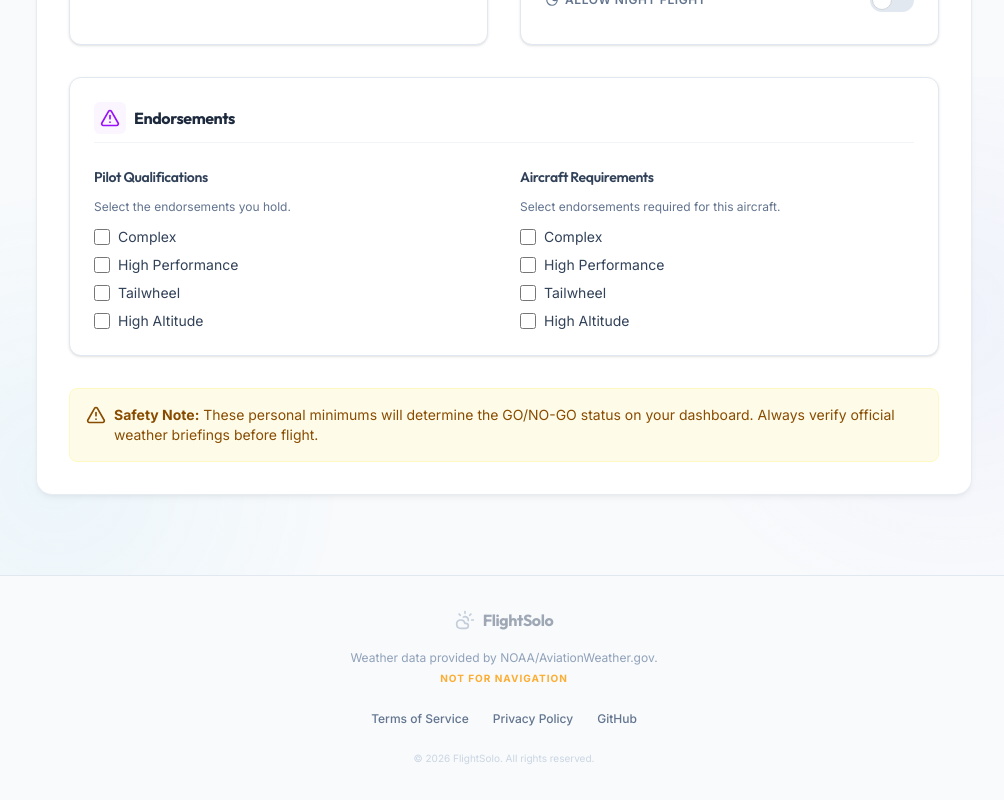
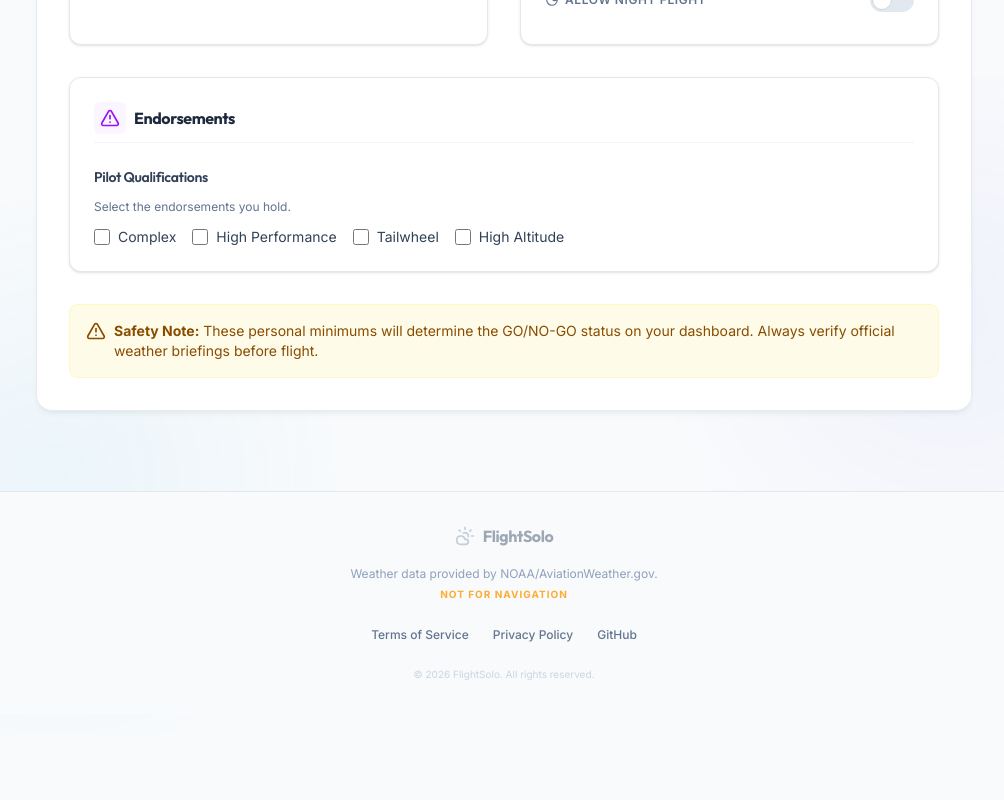
Before and after one commit to wavyvi00/pilotweatherbrief, a React (Vite) app: page /settings in a window 1280 px wide. Shown: the part 1523-2323 px from the top of the page, without its empty margins (136-1140 px from the left). After the commit the page ends 2261 px from the top, so only its background shows below. Built offline with nearby package versions, Linux system fonts and the light colour scheme.

Commit message:
Refactor aircraft endorsement editing to AircraftManager, update ScoringEngine and components

```diff
--- a/src/components/ProfileEditor.tsx
+++ b/src/components/ProfileEditor.tsx
@@ -249,12 +249,11 @@ export const ProfileEditor: React.FC<ProfileEditorProps> = ({ profile, onUpdate,
                         <h3 className="font-bold text-slate-800">Endorsements</h3>
                     </div>
 
-                    <div className="grid grid-cols-1 md:grid-cols-2 gap-8">
                     {/* Pilot Holds */}
                     <div className="space-y-3">
                         <h4 className="text-sm font-semibold text-slate-700">Pilot Qualifications</h4>
                         <p className="text-xs text-slate-500">Select the endorsements you hold.</p>
-                            <div className="space-y-2">
+                        <div className="flex flex-wrap gap-4">
                             {['complex', 'high-performance', 'tailwheel', 'high-altitude'].map(endo => (
                                 <label key={endo} className="flex items-center gap-2 cursor-pointer group">
                                     <input
@@ -276,41 +275,6 @@ export const ProfileEditor: React.FC<ProfileEditorProps> = ({ profile, onUpdate,
                             ))}
                         </div>
                     </div>
-
-                        {/* Aircraft Requires */}
-                        <div className="space-y-3">
-                            <h4 className="text-sm font-semibold text-slate-700">Aircraft Requirements</h4>
-                            <p className="text-xs text-slate-500">Select endorsements required for this aircraft.</p>
-                            <div className="space-y-2">
-                                {['complex', 'high-performance', 'tailwheel', 'high-altitude'].map(endo => (
-                                    <label key={`req-${endo}`} className="flex items-center gap-2 cursor-pointer group">
-                                        <input
-                                            type="checkbox"
-                                            className="w-4 h-4 rounded border-slate-300 text-amber-600 focus:ring-amber-500"
-                                            checked={profile.aircraft?.requiredEndorsements?.includes(endo)}
-                                            onChange={(e) => {
-                                                const current = profile.aircraft?.requiredEndorsements || [];
-                                                const newReqs = e.target.checked
-                                                    ? [...current, endo]
-                                                    : current.filter(x => x !== endo);
-
-                                                onUpdate({
-                                                    ...profile,
-                                                    aircraft: {
-                                                        ...profile.aircraft!,
-                                                        requiredEndorsements: newReqs
-                                                    }
-                                                });
-                                            }}
-                                        />
-                                        <span className="text-sm text-slate-700 group-hover:text-slate-900 capitalize">
-                                            {endo.replace('-', ' ')}
-                                        </span>
-                                    </label>
-                                ))}
-                            </div>
-                        </div>
-                    </div>
                 </div>
 
             </div>
```
Lines whose indentation alone changed are shown as unchanged.
